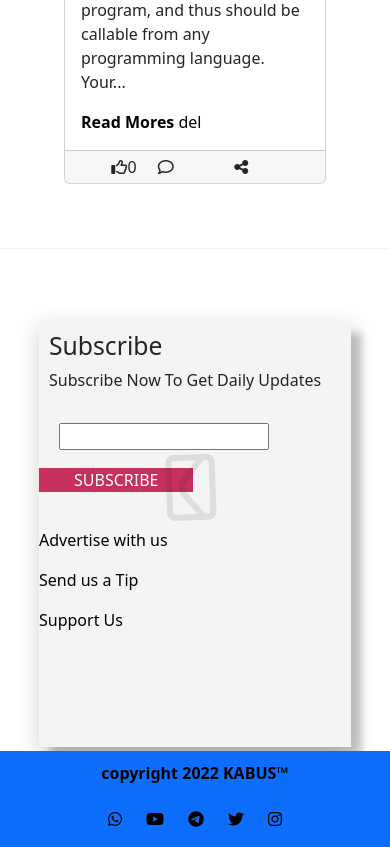
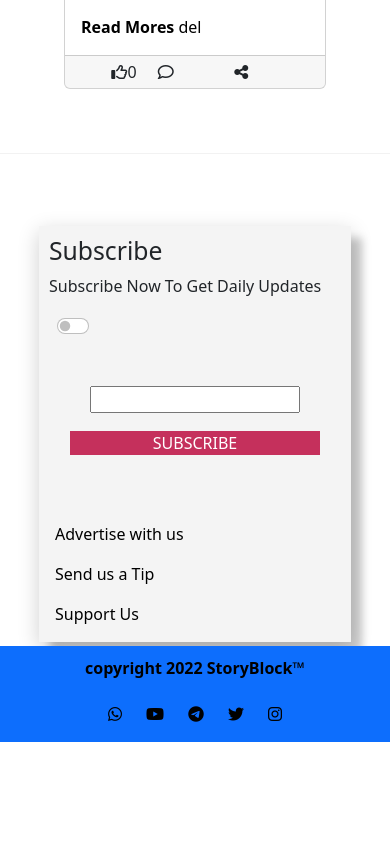
Before and after one commit to Ckabuo/myBlog, a Django app: page / in a window 390 px wide. Shown: the part 2078-2925 px from the top of the page. After the commit the page ends 2820 px from the top, so only its background shows below. Run offline with Django 4.2, Linux system fonts and the light colour scheme; data comes from the database, SQL or seed files in the repository; both versions use the stored data as it was after the commit; some libraries are stand-ins or nearby versions.

Commit message:
done with front-end modification for now

```diff
--- a/blog/templates/index.html
+++ b/blog/templates/index.html
@@ -185,7 +185,12 @@
                         </div>
 
                         <li class="nav-item">
-                            <a class="nav-link blog" href="{% url 'blog:vincheck' %}"><span style="color:red;">VIN</span>check</a>
+                            <a class="nav-link blog" href="{% url 'blog:vincheck' %}">
+                                <span style="color:red;">VIN</span>check
+                                <span class="position-absolute translate-middle p-2 bg-danger rounded-circle" style="background-color: #ff000f !important; ">
+                                    <span class="visually-hidden">Coming Soon</span>
+                                </span>
+                            </a>
                         </li>
                     </ul>
                     <form class="d-flex search-box" role="search">
@@ -309,7 +314,11 @@
         <div class="subscribe">
             <div class="sub-header">
                 <h2>Subscribe</h3>
-                    <p>Subscribe Now To Get Daily Updates</p>
+                <p>Subscribe Now To Get Daily Updates</p>
+                <div class="form-check form-switch ps-5">
+                    <input class="form-check-input" type="checkbox" role="switch" id="flexSwitchCheckDefault">
+                    <label class="form-check-label" for="flexSwitchCheckDefault"></label>
+                </div>
             </div>
             <form method="post" enctype="multipart/form-data">
                 <div class="sub-form" id="subscribe">
@@ -328,8 +337,9 @@
                     <div class="sub-mail" id="email">{{ form.email }}</div>
                     <button type="submit" class="btn-default">SUBSCRIBE</button>
                 </form>
-            </div>
-            <div class="ps-3"> -->
+            </div> -->
+            <div class="ps-3">
+
                 <!-- Button trigger modal -->
                 <p class="pt-3 sub-content" data-bs-toggle="modal" data-bs-target="#AdvertModal">
                     <a href="#">Advertise with us</a>
@@ -432,8 +442,8 @@
     </section>
 
     <footer class="bg-primary">
-        <p class="copyright"> <b> copyright 2022 KABUS&trade;</b></p>
-        <a href="">
+        <p class="copyright"> <b> copyright 2022 StoryBlock&trade;</b></p>
+        <a href="https://wa.me/+2348148839628?text=Hi,StoryBlock.%20I,m ___">
             <i class="fa-brands fa-whatsapp"></i>
         </a>
         <a href="">
@@ -456,6 +466,7 @@
     </script>
 
     <!-- <script src="bootstrap.min.js"></script> -->
+    <!-- <script src="{% static 'js\bootstrap.bundle.min.js' %}"></script> -->
     <script src="{% static 'js\bootstrap.bundle.js' %}"></script>
     <script src="{% static 'js\kabus.js' %}"></script>
 </body>
--- a/static/css/index.css
+++ b/static/css/index.css
@@ -98,7 +98,7 @@ article h2 {
     box-shadow: 11px 12px 8px 0 rgba(0, 0, 0, 0.2), 0 6px 20px 0 rgba(0, 0, 0, 0.19);
 }
 
-.subscribe::after {
+/* .subscribe::after {
     left: 290px;
     content: "\f0e0";
     font-family: "Font Awesome 5 Free";
@@ -109,7 +109,7 @@ article h2 {
     transform: translateY(6%) rotate(-40deg);
     z-index: 0;
     opacity: 0.1;
-}
+}*/
 
 .sub-header {
     flex-shrink: 0;
@@ -131,6 +131,10 @@ article h2 {
 
 .sub-form {
     margin: auto;
+    display: grid;
+    /* align-content: space-between; */
+    padding: 31px;
+    justify-content: center;
 }
 
 .sub-form form {
@@ -300,6 +304,10 @@ img {
 @media screen and (max-width:768px) {}
 
 @media screen and (max-width:600px) {
+    article h2 {
+        color: red;
+        font-size: 1.325rem !important;
+    }
     .row {
         flex-direction: column;
     }
@@ -317,12 +325,16 @@ img {
         flex-direction: column;
     }
 
-    .subscribe::after {
+    /* .subscribe::after {
         transform: translateY(-88%) rotate(88deg) !important;
-    }
+    } */
 
     .sub-form {
         margin-bottom: 20px;
+        display: grid;
+        /* align-content: space-between; */
+        padding: 31px;
+        justify-content: center;
     }
 
     .sub-form form {
```
Also changed, not shown: db.sqlite3.
